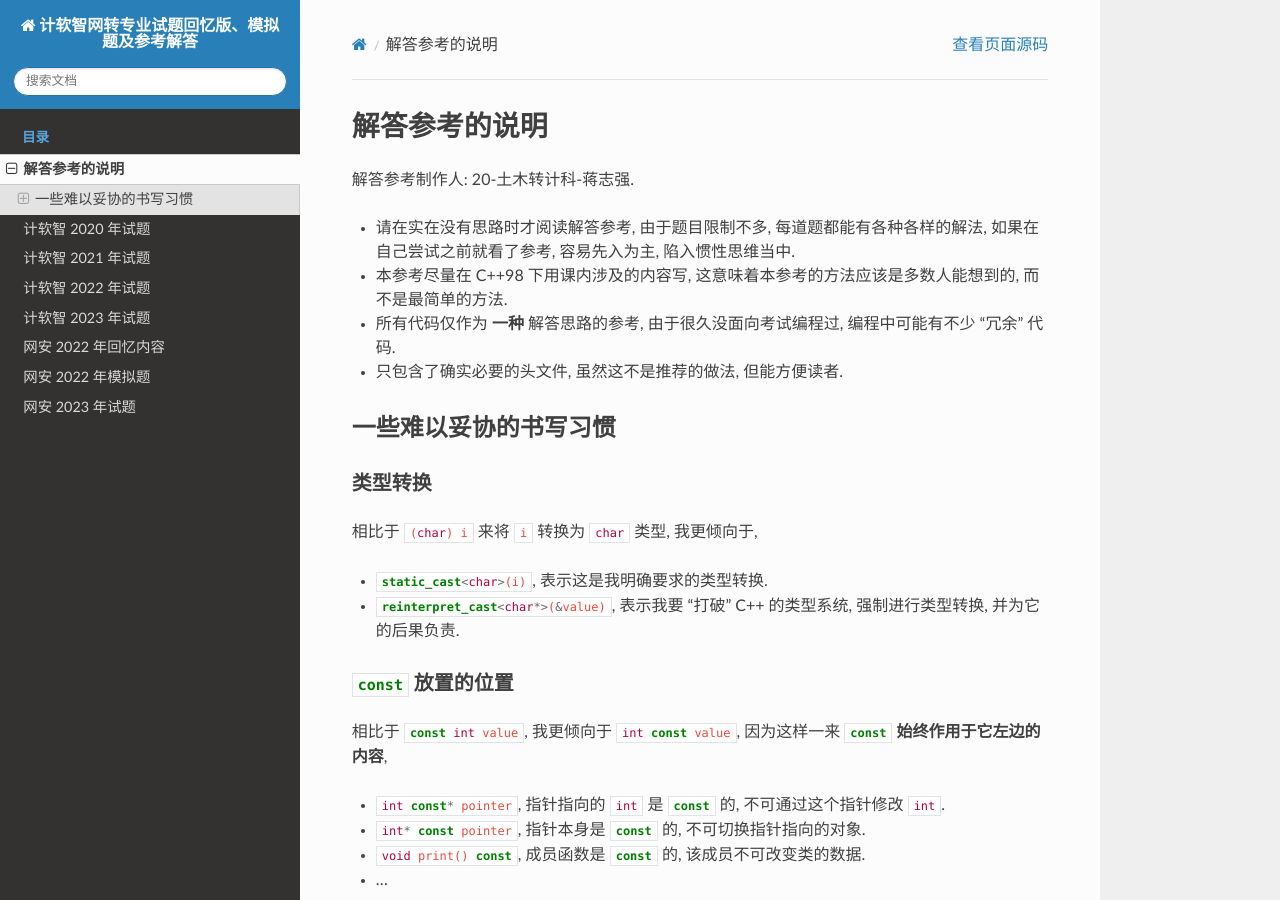
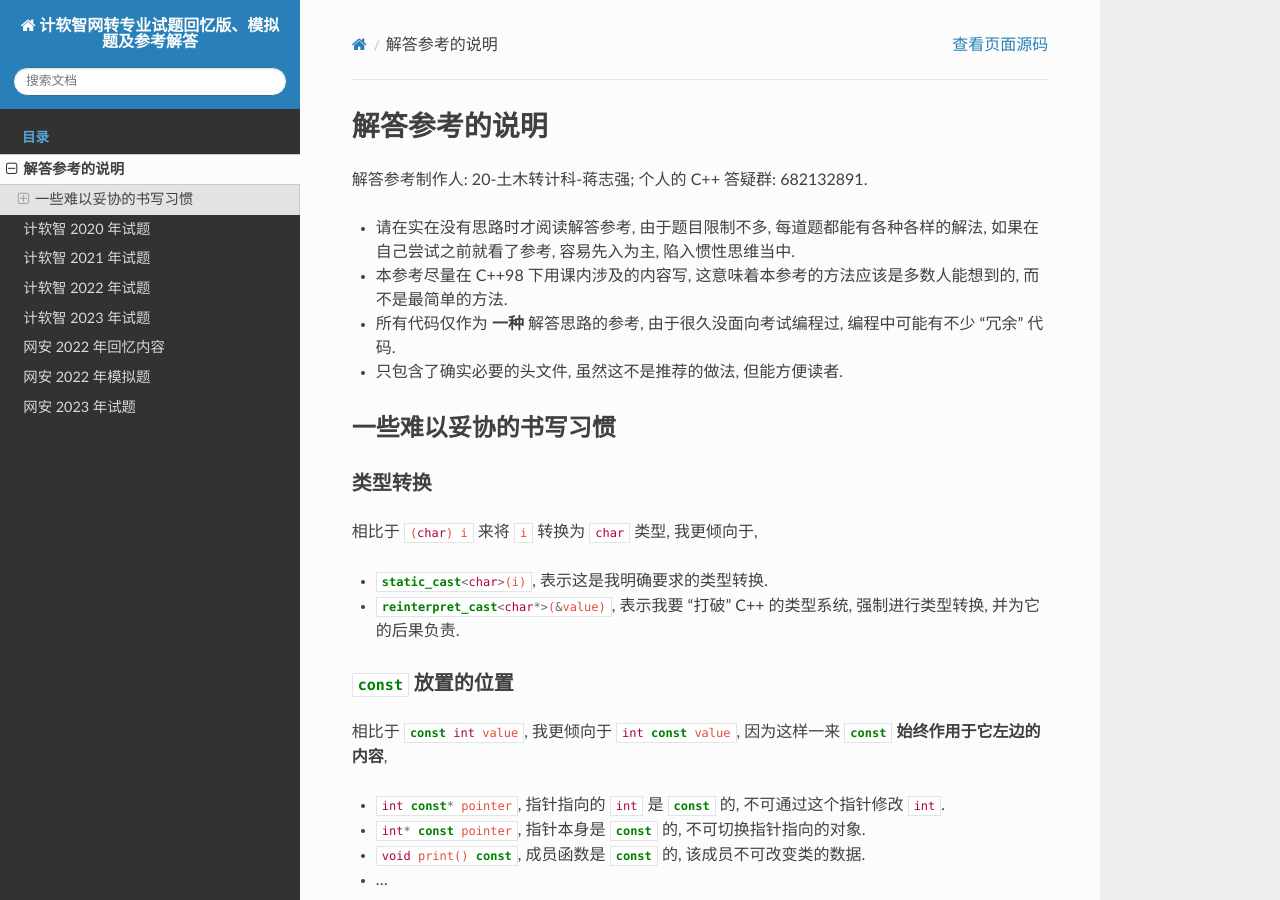
Before and after one commit to haoyuanxuan/change_major_exam, a Sphinx documentation site: the page built from docs/source/src/solution_preface.rst, in a window 1280 px wide and 900 px high. Built offline with Sphinx 7.4.7 and the Read the Docs theme 2.0.0, drawn with Linux system fonts in a browser that asks for light colours.

Commit message:
添加群号

```diff
--- a/docs/source/index.rst
+++ b/docs/source/index.rst
@@ -1,5 +1,7 @@
 计软智网转专业试题回忆版、模拟题及参考解答
 ==========================================================================================
+
+群号: 730899457
 
 .. hint::
 
--- a/docs/source/src/solution_preface.rst
+++ b/docs/source/src/solution_preface.rst
@@ -2,7 +2,7 @@
 解答参考的说明
 ********************************
 
-解答参考制作人: 20-土木转计科-蒋志强.
+解答参考制作人: 20-土木转计科-蒋志强; 个人的 C++ 答疑群: 682132891.
 
 - 请在实在没有思路时才阅读解答参考, 由于题目限制不多, 每道题都能有各种各样的解法, 如果在自己尝试之前就看了参考, 容易先入为主, 陷入惯性思维当中.
 - 本参考尽量在 C++98 下用课内涉及的内容写, 这意味着本参考的方法应该是多数人能想到的, 而不是最简单的方法.
```
Also changed, not shown: 4 other files.
